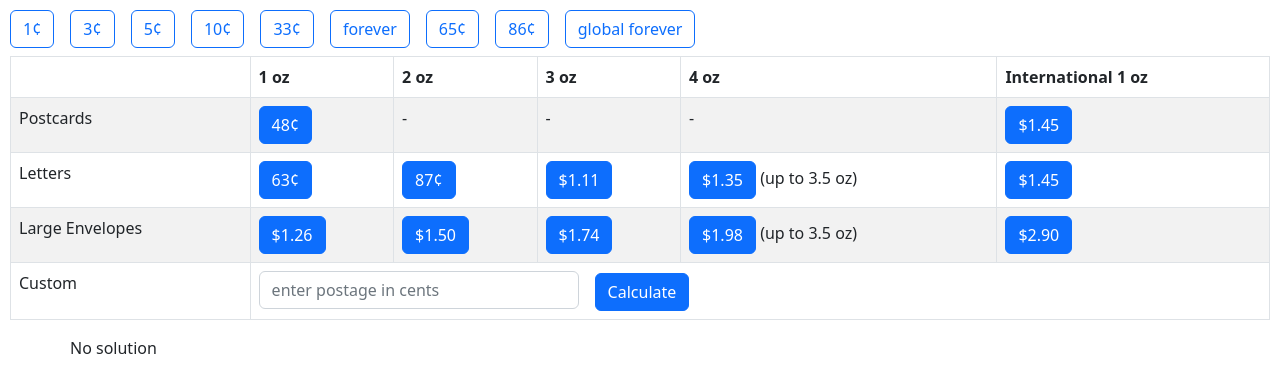
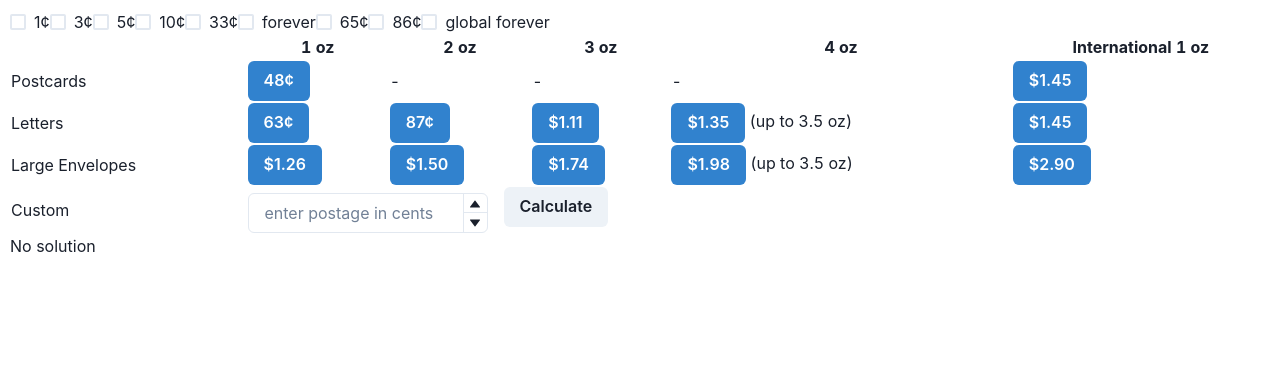
Before and after one commit to forcey/stamps, a React (Vite) app: page / in a window 1280 px wide. Shown: the top 392 px of the page. Built offline with nearby package versions, Linux system fonts and the light colour scheme.

Commit message:
bootstrap -> chakra UI

```diff
--- a/package.json
+++ b/package.json
@@ -9,9 +9,11 @@
     "preview": "vite preview"
   },
   "dependencies": {
-    "bootstrap": "^5.2.3",
+    "@chakra-ui/react": "^2.4.9",
+    "@emotion/react": "^11.10.5",
+    "@emotion/styled": "^11.10.5",
+    "framer-motion": "^8.5.4",
     "react": "^18.2.0",
-    "react-bootstrap": "^2.7.0",
     "react-dom": "^18.2.0"
   },
   "devDependencies": {
--- a/src/App.tsx
+++ b/src/App.tsx
@@ -1,7 +1,4 @@
 import { useState } from 'react'
-import Container from 'react-bootstrap/Container';
-import Row from 'react-bootstrap/Row';
-import Col from 'react-bootstrap/Col';
 import StampButtons from './components/StampButtons';
 import Postage from './components/Postage';
 import calculate, { Solution } from './algorithm/calculate';
@@ -21,8 +18,8 @@ function App() {
   }
 
   const solutionRow = (solution) ?
-    solution.paths.map((path, i) => (<Row key={"solution_" + i}>{path.map(x => x.name).join(', ')}</Row>)) :
-    <Row>No solution</Row>;
+    solution.paths.map((path, i) => (<div key={"solution_" + i}>{path.map(x => x.name).join(', ')}</div>)) :
+    <div>No solution</div>;
 
   return (
     <div className="App">
@@ -32,9 +29,7 @@ function App() {
       <div>
         <Postage onSetPostage={(p: number) => getSolutions(p)} />
       </div>
-      <Container>
-        {solutionRow}
-      </Container>
+      {solutionRow}
     </div>
   );
 }
--- a/src/components/Postage.tsx
+++ b/src/components/Postage.tsx
@@ -1,6 +1,11 @@
-import Table from 'react-bootstrap/Table';
-import Form from 'react-bootstrap/Form';
-import Button from 'react-bootstrap/Button';
+import {
+    Table, Button,
+    NumberInput,
+    NumberInputField,
+    NumberInputStepper,
+    NumberIncrementStepper,
+    NumberDecrementStepper
+} from '@chakra-ui/react'
 import React, { useState } from 'react';
 import { calculatePrice, displayPrice, Product } from '../algorithm/stamp';
 
@@ -10,16 +15,19 @@ function Postage({ onSetPostage }: { onSetPostage: (p: number) => void }) {
     const addPriceButton = (product: Product, international = false, weight = 1) => {
         const value = calculatePrice(product, international, weight);
         const text = displayPrice(value);
-        return <Button variant="primary" onClick={e => onSetPostage(value)}>{text}</Button>
+        return <Button colorScheme='blue' onClick={e => onSetPostage(value)}>{text}</Button>
     }
     const onCalculate = function () {
         onSetPostage(parseInt(customValue));
     }
 
+    const format = (val: string) => val ? val + `¢` : ""
+    const parse = (val: string) => val.replace(/¢$/, '')
+
     // https://pe.usps.com/text/dmm300/Notice123.htm
     // To be updated 1/22/2023. https://about.usps.com/newsroom/national-releases/2022/1007-usps-announces-new-prices-for-2023.htm
     return (
-        <Table striped bordered hover>
+        <Table variant='striped'>
             <thead>
                 <tr>
                     <th></th>
@@ -58,12 +66,18 @@ function Postage({ onSetPostage }: { onSetPostage: (p: number) => void }) {
                 <tr>
                     <td>Custom</td>
                     <td colSpan={5}>
-                        <Form.Control id="target" type="number"
-                            placeholder="enter postage in cents" htmlSize={10}
-                            onChange={e => setCustomValue(e.target.value)}
-                            style={{ width: "20em", display: "inline-block", marginRight: "1em" }}
+                        <NumberInput
+                            onChange={(valueString) => setCustomValue(parse(valueString))}
+                            value={format(customValue)}
                             min={1} max={1000}
-                        />
+                            style={{ width: "15rem", display: "inline-block", marginRight: "1rem" }}
+                          >
+                            <NumberInputField placeholder="enter postage in cents" />
+                            <NumberInputStepper>
+                                <NumberIncrementStepper />
+                                <NumberDecrementStepper />
+                            </NumberInputStepper>
+                        </NumberInput>
                         <Button onClick={onCalculate}>Calculate</Button>
                     </td>
                 </tr>
--- a/src/components/StampButtons.tsx
+++ b/src/components/StampButtons.tsx
@@ -1,9 +1,6 @@
 import React, { useState } from 'react';
-import ToggleButton from 'react-bootstrap/ToggleButton';
-import Container from 'react-bootstrap/Container';
-import Row from 'react-bootstrap/Row';
-import Col from 'react-bootstrap/Col';
 import { Stamp } from '../algorithm/stamp';
+import { Checkbox } from '@chakra-ui/react'
 
 function StampButtons({ stamps, onSelectionChanged }: {
   stamps: Stamp[], onSelectionChanged: (selected: Map<number, Stamp>) => void
@@ -25,19 +22,13 @@ function StampButtons({ stamps, onSelectionChanged }: {
   }
 
   const renderButton = function (stamp: Stamp) {
-    return <ToggleButton
-      className="mb-2"
-      id={"toggle-" + stamp.id}
+    return <Checkbox
       key={stamp.id}
-      type="checkbox"
-      variant="outline-primary"
-      checked={isChecked(stamp)}
+      isChecked={isChecked(stamp)}
       onChange={e => setChecked(stamp, e.currentTarget.checked)}
-      style={{ marginRight: "1em" }}
-      value={''}
     >
       {stamp.name}
-    </ToggleButton>;
+    </Checkbox>;
   }
 
   const stampButtons = stamps.map(renderButton);
--- a/src/main.tsx
+++ b/src/main.tsx
@@ -1,10 +1,12 @@
 import React from 'react'
 import ReactDOM from 'react-dom/client'
 import App from './App'
-import 'bootstrap/dist/css/bootstrap.min.css';
+import { ChakraProvider } from '@chakra-ui/react'
 
 ReactDOM.createRoot(document.getElementById('root') as HTMLElement).render(
   <React.StrictMode>
-    <App />
+    <ChakraProvider>
+      <App />
+    </ChakraProvider>
   </React.StrictMode>,
 )
```
Also changed, not shown: 1 other file (tests, documents, lock files or other folders).
